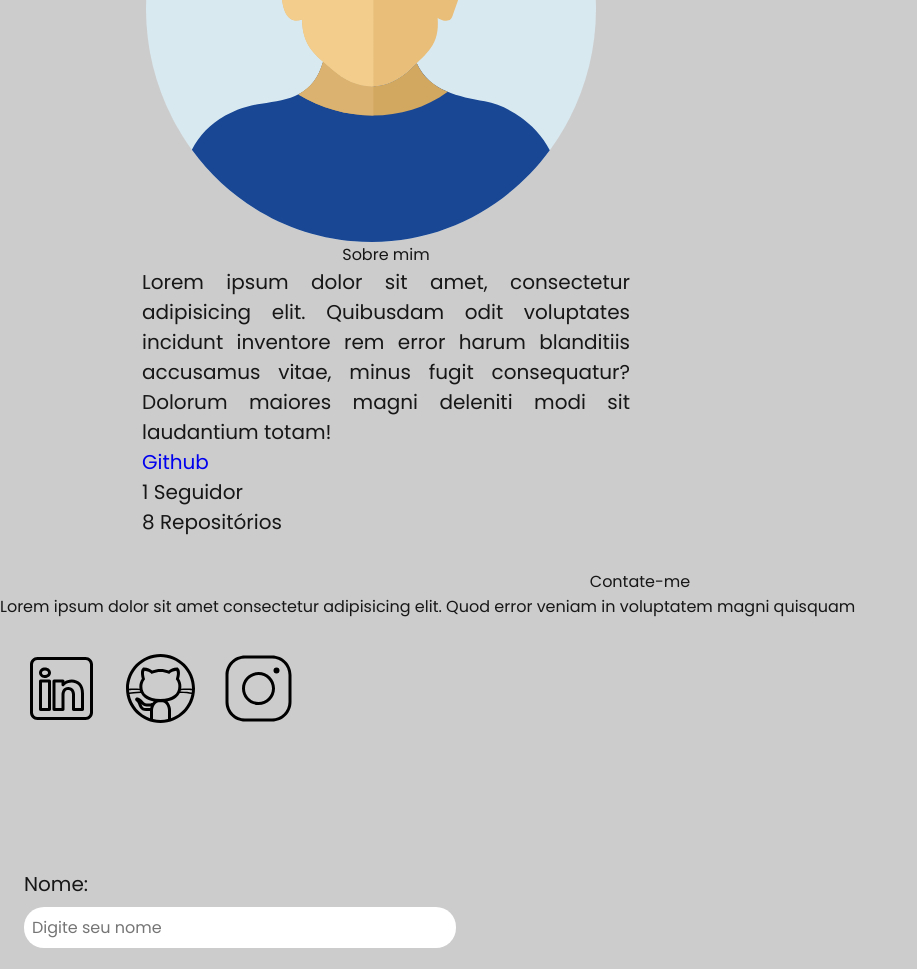
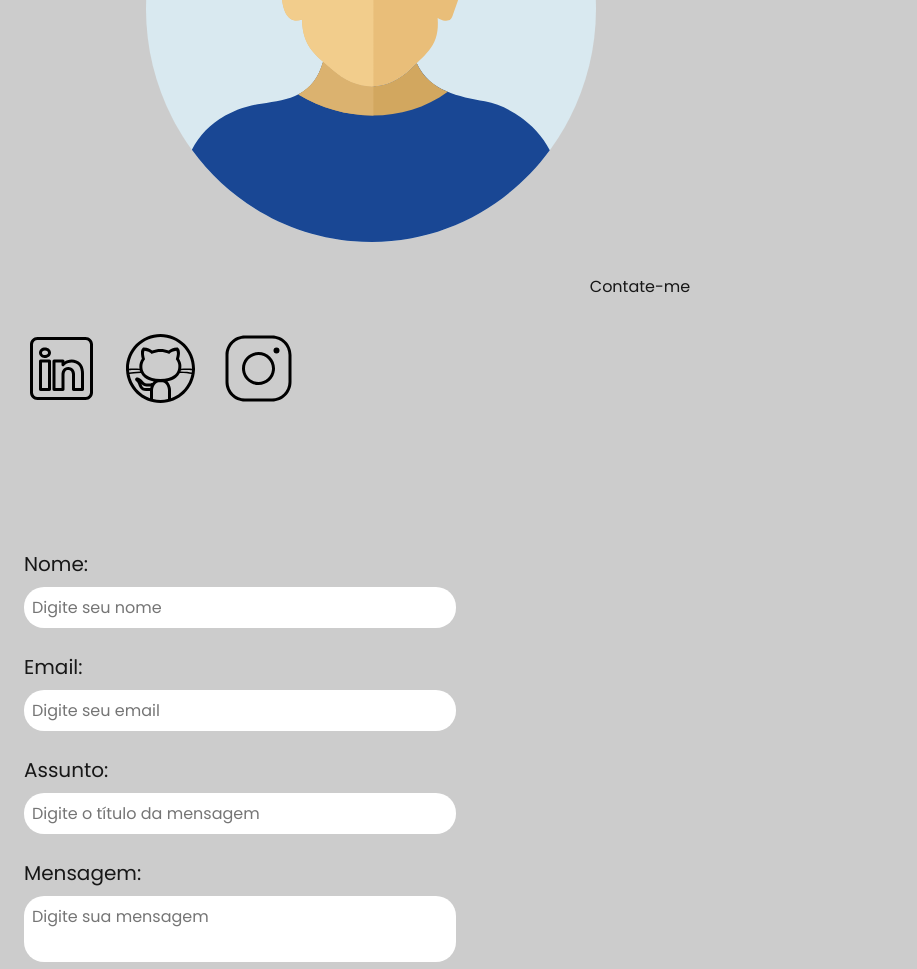
Before and after one commit to yohanafaria/fundamentos_html, a plain HTML site: page index.html in a window 1280 px wide. Shown: the part 1916-2885 px from the top of the page, without its empty margins (0-917 px from the left). Drawn offline with Linux system fonts and the light colour scheme; no server answers.

Commit message:
Update index.html

```diff
--- a/index.html
+++ b/index.html
@@ -75,27 +75,9 @@
 
                 <img src="assets/img/user_01.svg" alt="Foto do Perfil do Github" width="450px">
 
-                <article id="sobre_texto">
-                    <h1>Sobre mim</h1>
-                    <p>
-                        Lorem ipsum dolor sit amet, consectetur adipisicing elit.
-                        Quibusdam odit voluptates incidunt inventore rem error harum
-                        blanditiis accusamus vitae, minus fugit consequatur?
-                        Dolorum maiores magni deleniti modi sit laudantium totam!
-                    </p>
-
-                    <div id="sobre_github">
-                        <a target="_blank" href="https://github.com/yohanafaria">Github</a>
-                        <p>1 Seguidor</p>
-                        <p>8 Repositórios</p>
-
-                    </div>
-                </article>
         </section>
 
         <h4>Contate-me</h4>
-        <p>Lorem ipsum dolor sit amet consectetur adipisicing elit.
-            Quod error veniam in voluptatem magni quisquam</p>
 
         <div id="icones_redes_sociais" class="flex social_container">
             <a href="">
```
